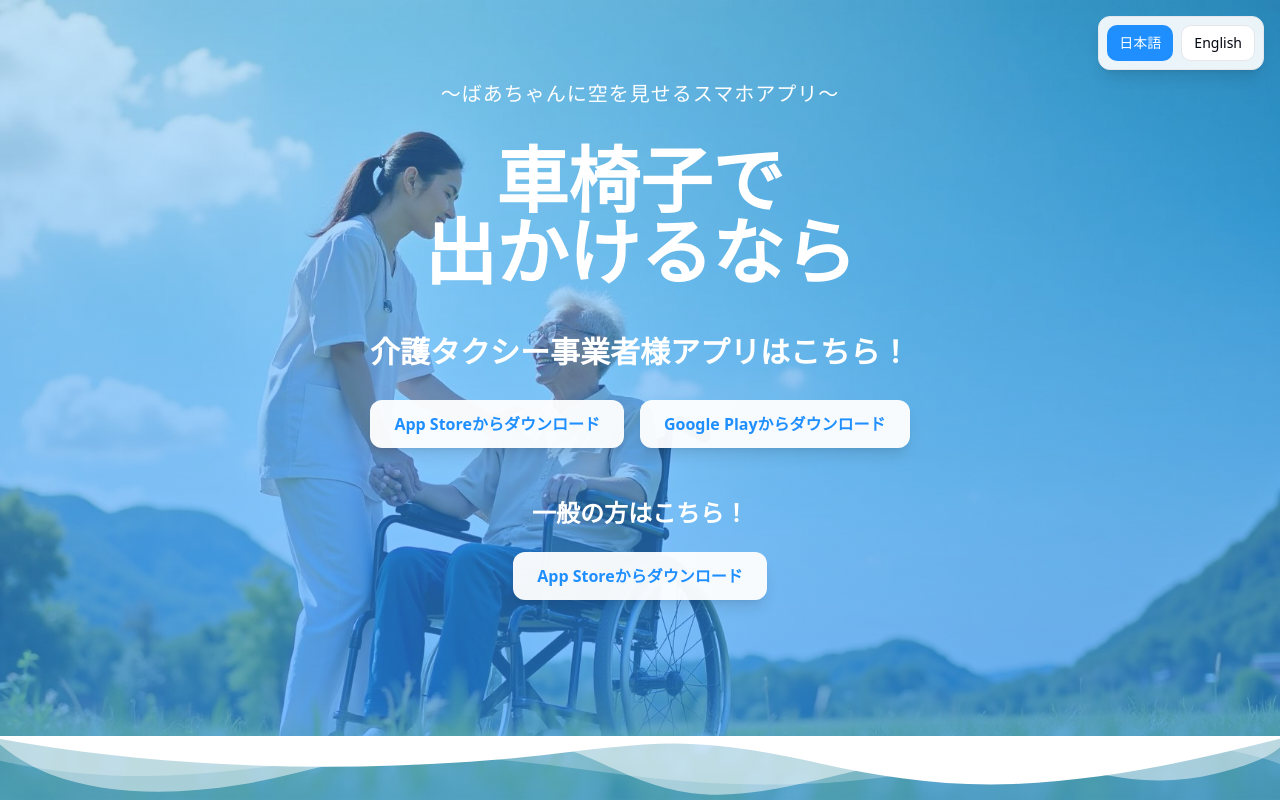
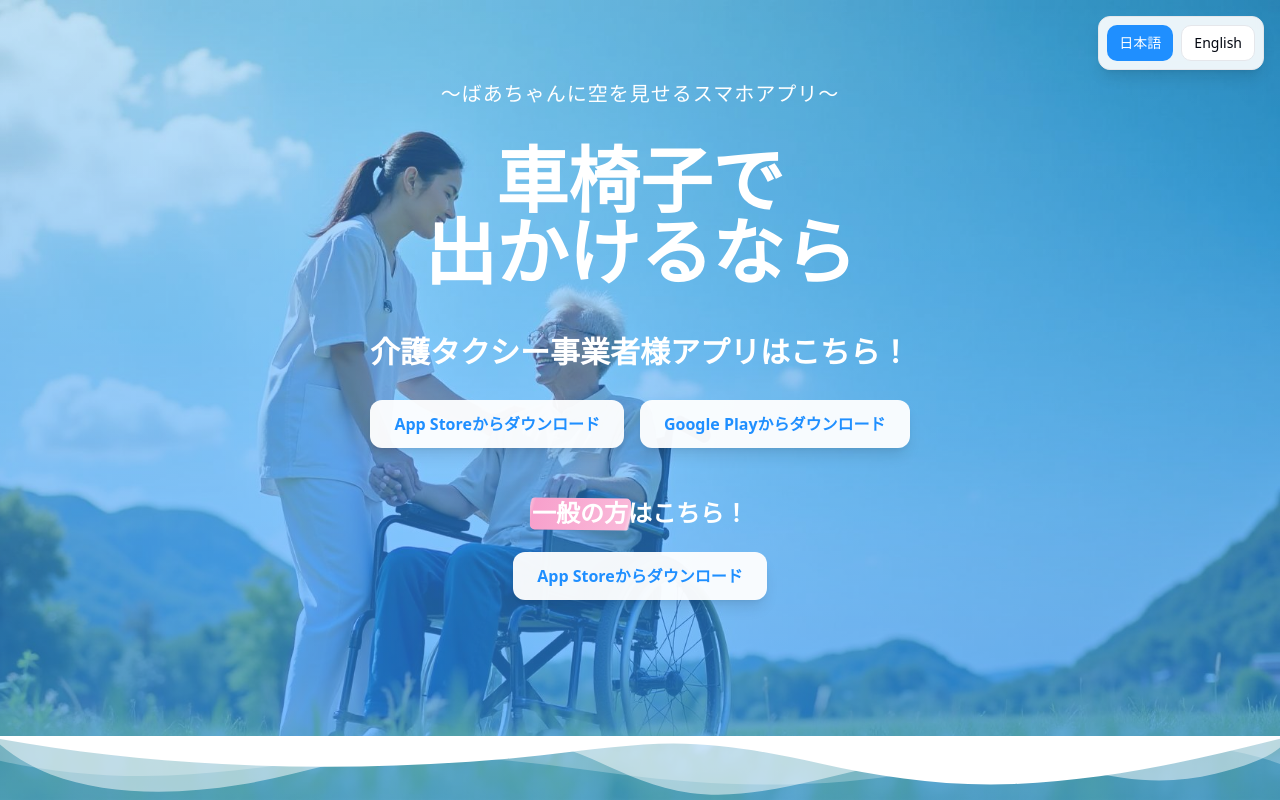
Before and after one commit to SayakaYamaguchi1217/textify-image-page, a React (Vite) app: page / in a window 1280 px wide. Shown: the top 800 px of the page. Built offline with nearby package versions, Linux system fonts and the light colour scheme.

Commit message:
Add marker highlight to text
Add marker highlight to text below "App Storeからダウンロード" to make it more noticeable.

```diff
--- a/src/components/HeroSection.tsx
+++ b/src/components/HeroSection.tsx
@@ -57,7 +57,7 @@ const HeroSection = () => {
           {/* General User App Section */}
           <div>
             <h3 className="text-hero-text text-xl md:text-2xl font-bold mb-6 font-japanese">
-              一般の方はこちら！
+              <span className="marker-highlight-pink">一般の方</span>はこちら！
             </h3>
 
             <div className="flex justify-center">
--- a/src/index.css
+++ b/src/index.css
@@ -105,6 +105,43 @@ All colors MUST be HSL.
   }
 }
 
+/* Marker Highlight Styles */
+@layer components {
+  .marker-highlight-yellow {
+    @apply relative inline-block;
+  }
+
+  .marker-highlight-yellow::before {
+    content: '';
+    position: absolute;
+    top: 0.1em;
+    left: -0.1em;
+    right: -0.1em;
+    bottom: -0.1em;
+    background: linear-gradient(104deg, transparent 0.9%, hsl(45 100% 80%) 2.4%, hsl(45 100% 75%) 5.8%, hsl(45 100% 80%) 93%, hsl(45 100% 85%) 96%, transparent 98%);
+    border-radius: 0.2em;
+    z-index: -1;
+    transform: rotate(-0.5deg);
+  }
+
+  .marker-highlight-pink {
+    @apply relative inline-block;
+  }
+
+  .marker-highlight-pink::before {
+    content: '';
+    position: absolute;
+    top: 0.1em;
+    left: -0.1em;
+    right: -0.1em;
+    bottom: -0.1em;
+    background: linear-gradient(104deg, transparent 0.9%, hsl(330 85% 85%) 2.4%, hsl(330 85% 80%) 5.8%, hsl(330 85% 85%) 93%, hsl(330 85% 90%) 96%, transparent 98%);
+    border-radius: 0.2em;
+    z-index: -1;
+    transform: rotate(0.6deg);
+  }
+}
+
 @layer base {
   * {
     @apply border-border;
```
